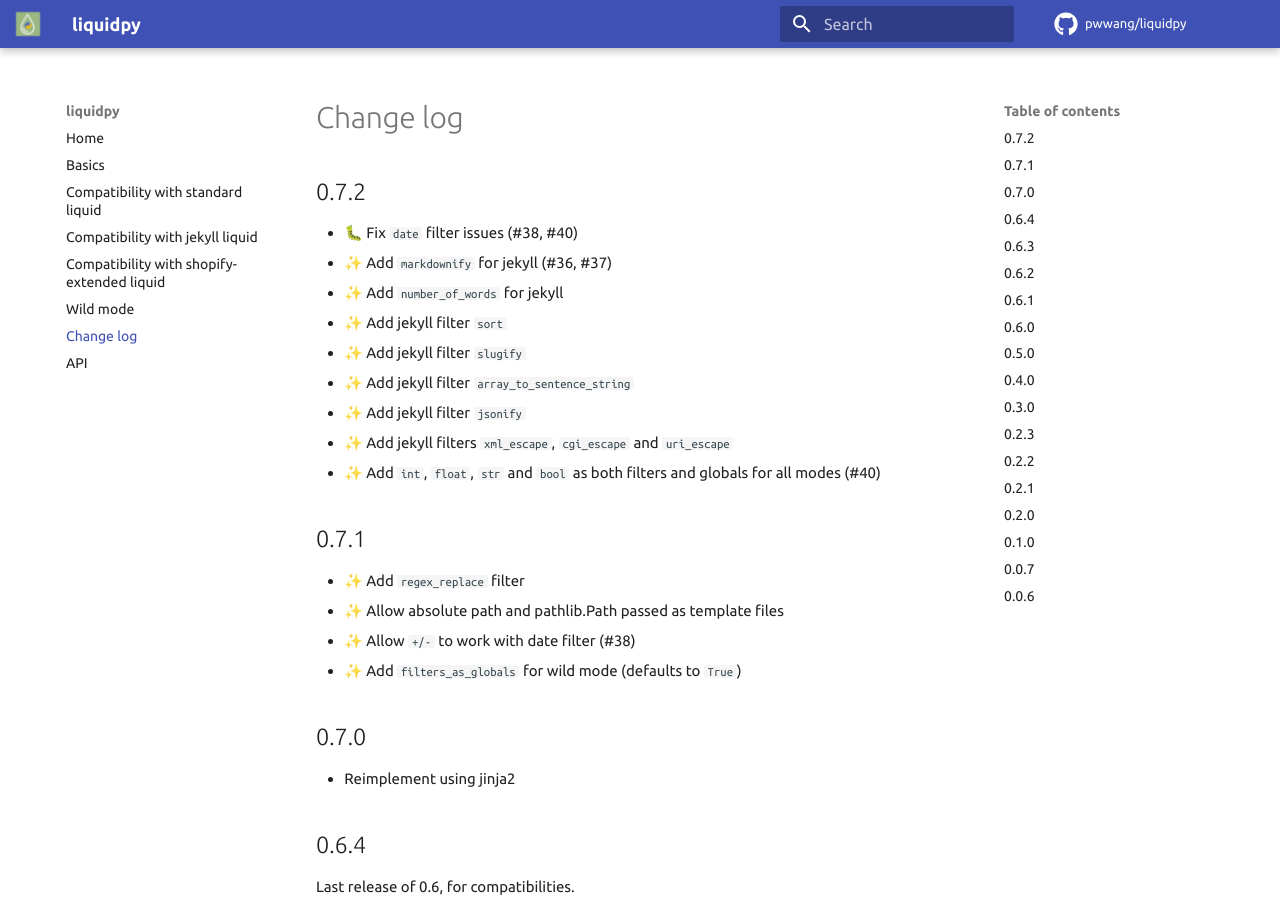
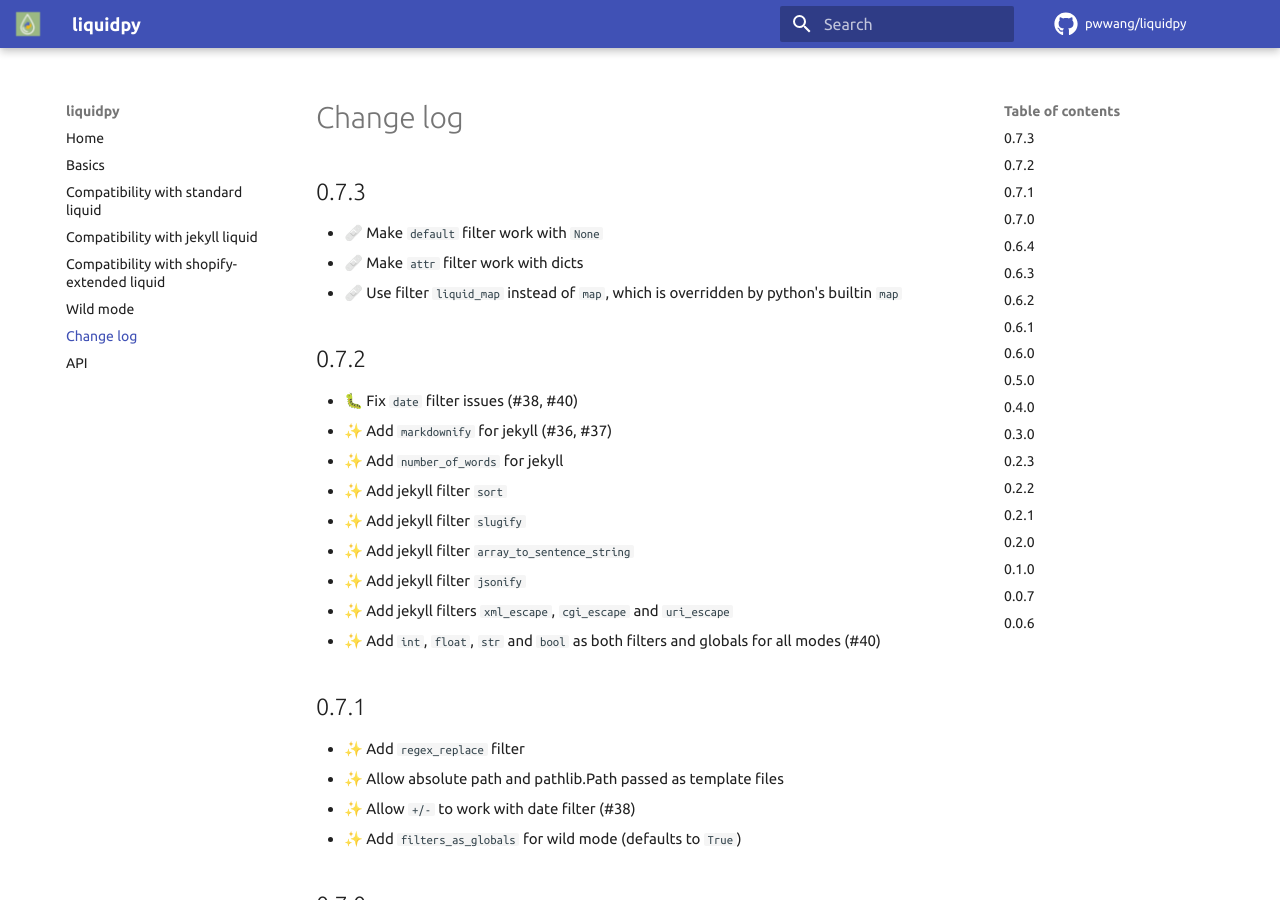
Before and after one commit to pwwang/liquidpy, an MkDocs documentation site: the page built from docs/changelog.md, in a window 1280 px wide and 900 px high. Built offline with MkDocs 1.6.1 and Material for MkDocs 9.7.7, drawn with Linux system fonts in a browser that asks for light colours; comment, search, counter and statistics services are not loaded.

Commit message:
🔖 0.7.3

```diff
--- a/docs/changelog.md
+++ b/docs/changelog.md
@@ -1,3 +1,9 @@
+# 0.7.3
+
+- 🩹 Make `default` filter work with `None`
+- 🩹 Make `attr` filter work with dicts
+- 🩹 Use filter `liquid_map` instead of `map`, which is overridden by python's builtin `map`
+
 # 0.7.2
 
 - 🐛 Fix `date` filter issues (#38, #40)
--- a/liquid/__init__.py
+++ b/liquid/__init__.py
@@ -4,4 +4,4 @@
 
 patch_jinja()
 
-__version__ = "0.7.2"
+__version__ = "0.7.3"
--- a/pyproject.toml
+++ b/pyproject.toml
@@ -4,7 +4,7 @@
 
 [tool.poetry]
 name = "liquidpy"
-version = "0.7.2"
+version = "0.7.3"
 description = "A port of liquid template engine for python"
 authors = [ "pwwang <pwwang@pwwang.com>",]
 license = "MIT"
```
